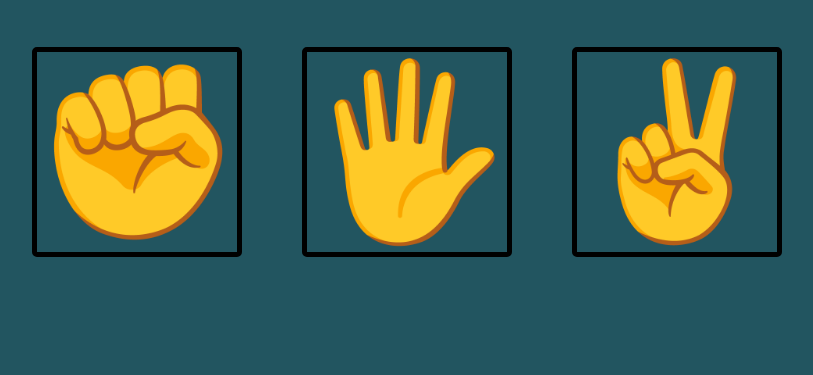
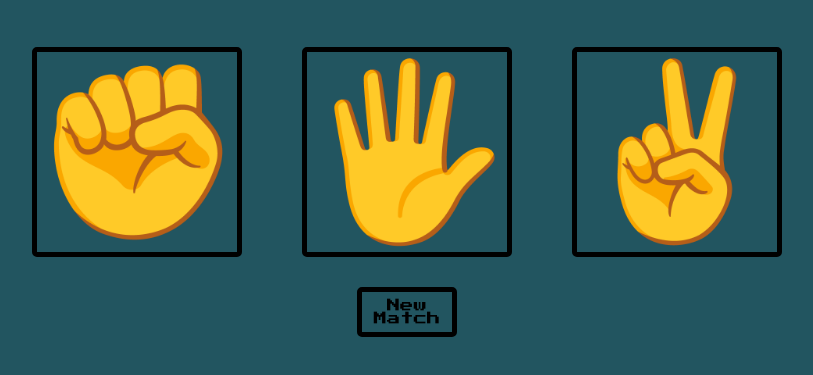
Before and after one commit to alif-mahi/rock-paper-scissors, a plain HTML site: page index.html in a window 1280 px wide. Shown: the part 371-746 px from the top of the page, without its empty margins (233-1046 px from the left). Drawn offline with Linux system fonts and the light colour scheme.

Commit message:
Rewrite some old committed
Rewrote some of the old code to match with the completed js file

```diff
--- a/index.html
+++ b/index.html
@@ -35,6 +35,7 @@
                 <img class="paper" src="images/paper.png" alt="Icon for Paper">
                 <img class="scissors" src="images/scissors.png" alt="Icon for Scissors">
             </div>
+            <button>New Match</button>
         </div>
         <script src="script.js"></script>
     </body>
```
